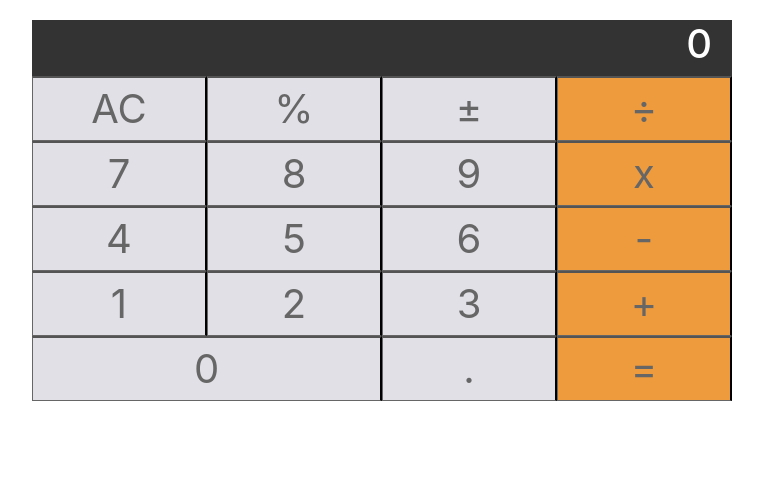
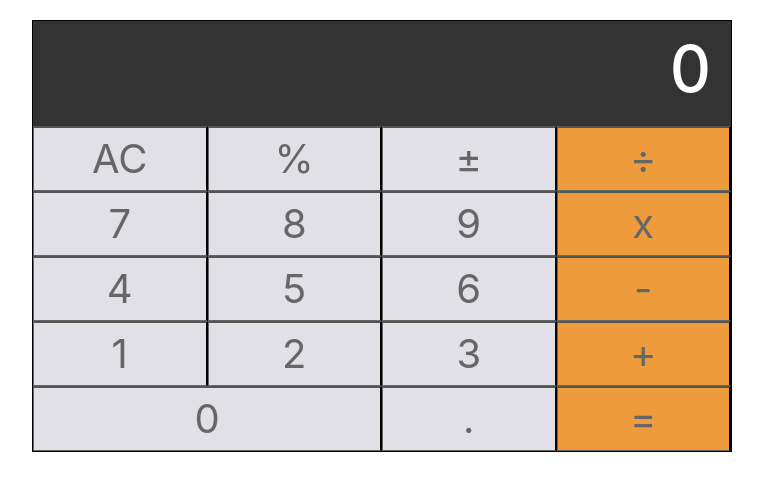
Before and after one commit to aionate0812/web-calculator, a React (Create React App) app: page / in a window 1280 px wide. Shown: the top 490 px of the page, without its empty margins (258-1021 px from the left). Built offline with nearby package versions, Linux system fonts and the light colour scheme.

Commit message:
edit display css

```diff
--- a/src/App.js
+++ b/src/App.js
@@ -78,27 +78,6 @@ handleClearButton = (value) => {
         })
         return
     }
-    // if(this.state.operation !== null) {
-    //   if(this.state.previousValue === this.state.displayValue) {
-    //     this.setState({
-    //       previousValue:this.state.displayValue,
-    //       operation:null
-    //       })
-    //     } else {
-    //       this.setState({
-    //         displayValue:'0'
-    //         })
-    //     }
-    //   if(this.state.previousValue !== null) {
-    //     this.setState({
-    //       displayValue:'0'
-    //     })
-    //   } else{
-    //     this.setState({
-    //       operation:null
-    //     })
-    //   }
-    //}
   } else {
     this.setState({
       displayValue:'0',
@@ -168,9 +147,9 @@ handleNumsPressed = (value) => {
     return (
       <div className="App">
           <div className='container calculator'>
-            <div className={'row justify-content-end display'}>
-            <Display styles={''} currentElement={this.state.displayValue}/>
-            </div>
+
+            <Display styles={'row justify-content-end display'} currentElement={this.state.displayValue}/>
+
             <div className='row'>
               <Button handleButtonPressed={this.handleClearButton} styles={'col'} value={this.state.operation === null || this.state.previousValue ===null ? 'AC' : 'C'}/>
               <Button handleButtonPressed={this.handlePercentagePressed} styles={'col'}value={'%'}/>
--- a/src/components/display.js
+++ b/src/components/display.js
@@ -4,7 +4,7 @@ const Display = (props) => {
     return (
         <React.Fragment>
             <div className={props.styles}>
-                <h1>{props.currentElement}</h1>
+                <h1 style={{fontSize:'4rem'}}>{props.currentElement}</h1>
             </div>
         </React.Fragment>
     )
--- a/src/style.css
+++ b/src/style.css
@@ -24,12 +24,14 @@ button {
   .calculator {
     margin-top:20px;
     width:700px;
-    /* border:1px solid black; */
+    border:1px solid black;
   }
 
   .display {
     background-color: #333333;
     color:white;
-    width:700px;
+    width:104.5%;
     padding-right:20px;
+    padding-top:10px;
+    padding-bottom:10px;
   }
```
